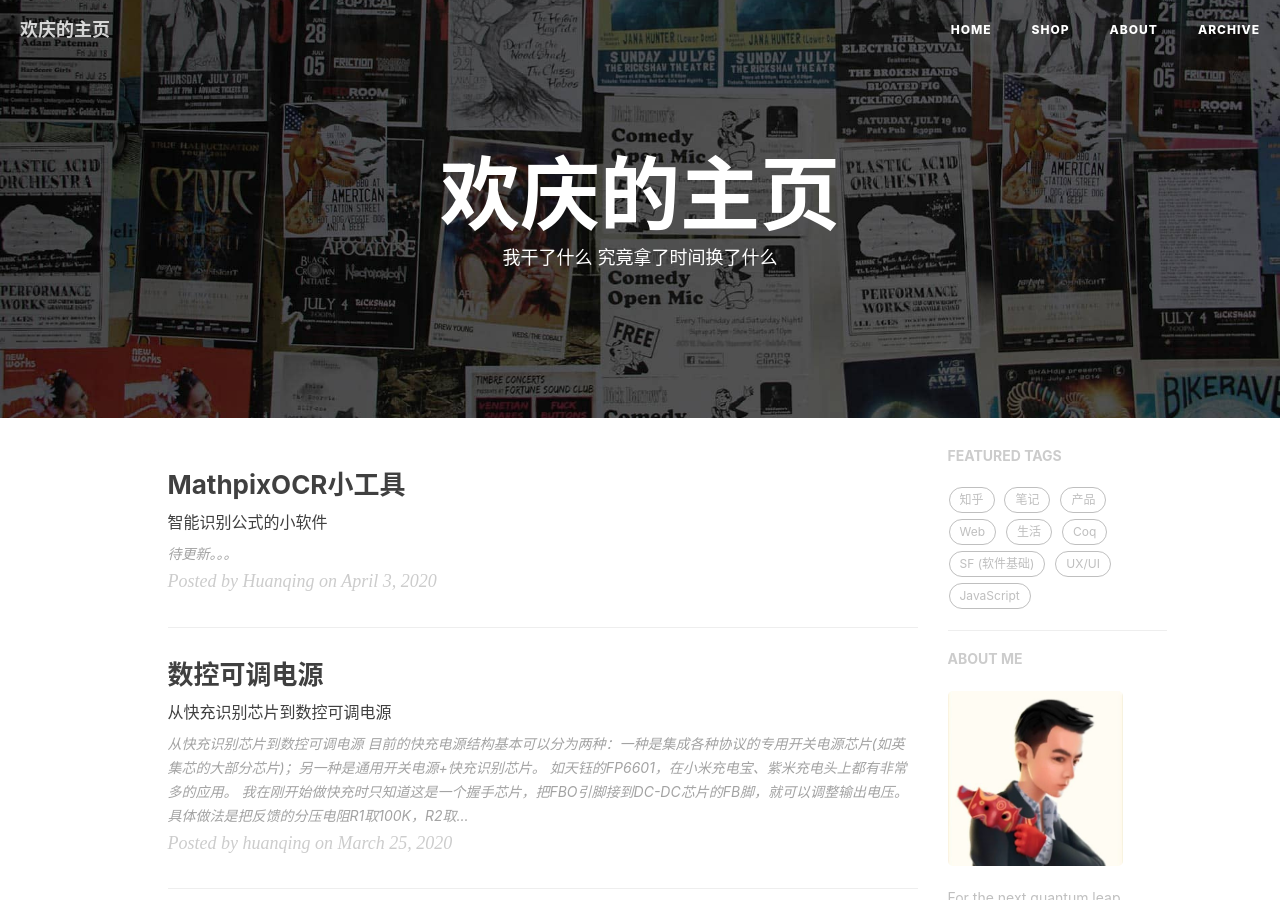
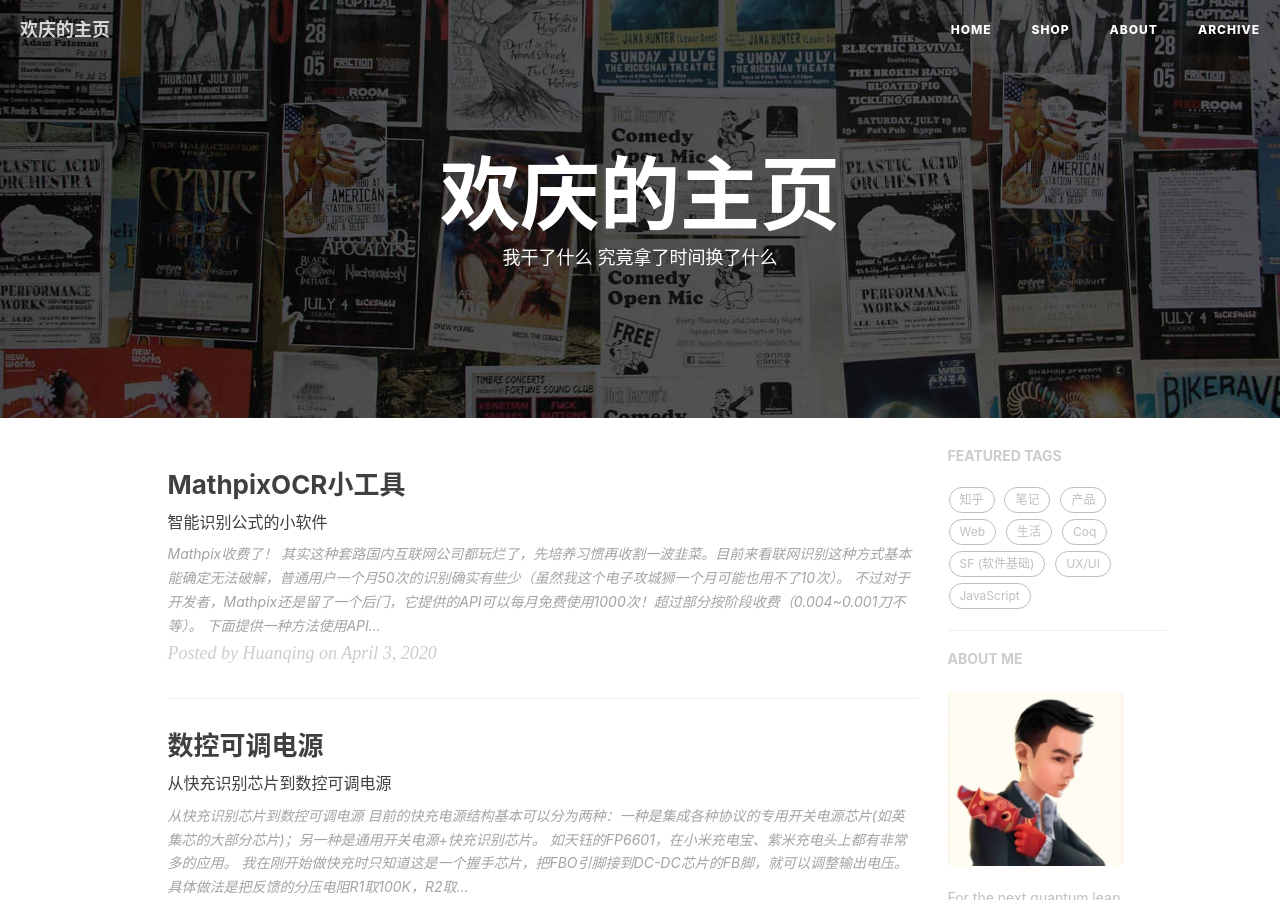
Before and after one commit to huanqingwu/huanqingwu.github.io, a Jekyll site: the page built from index.html, in a window 1280 px wide and 900 px high. Built offline with Jekyll 4.4.1, drawn with Linux system fonts in a browser that asks for light colours; nearby versions of some CDN libraries; the list of posts is cut into pages by our own code; comment, search, counter and statistics services are not loaded.

Commit message:
huanqing
更新博文

```diff
--- a/_posts/2020-04-03-MathpixOCR.md
+++ b/_posts/2020-04-03-MathpixOCR.md
@@ -10,4 +10,29 @@
     - OCR
 ---
 
-### 待更新。。。
+### Mathpix收费了！
+
+其实这种套路国内互联网公司都玩烂了，先培养习惯再收割一波韭菜。目前来看联网识别这种方式基本能确定无法破解，普通用户一个月50次的识别确实有些少（虽然我这个电子攻城狮一个月可能也用不了10次）。
+
+不过对于开发者，Mathpix还是留了一个后门，它提供的API可以每月免费使用1000次！超过部分按阶段收费（0.004~0.001刀不等）。
+
+### 下面提供一种方法使用API将公式转换成Markdown文本并插入Word
+
+##### 需要工具：
+
+1. 开发者账号，注册地址：[https://dashboard.mathpix.com](https://dashboard.mathpix.com)
+2. 信用卡一张
+3. **[Visual Studio](https://visualstudio.microsoft.com/zh-hans/downloads/)**
+
+##### 教程：
+
+1. 登陆开发者账号，填写信用卡信息，激活后会显示app_id和app_key
+2. 下载天若OCR项目源码，链接：[https://github.com/huanqingwu/MathpixOCR](https://github.com/huanqingwu/MathpixOCR)
+3. 双击下载的源码里的 **TrOCR.sln** 打开项目，搜索 **app_id** ，将 **app_id** 和 **app_key** 替换成你自己的。
+4. 点击 **生成 → 生成解决方案** ，快捷键 `Ctrl`+`Shift`+`B`
+
+
+
+##### 使用方法：
+
+![](https://onedrive.gimhoy.com/sharepoint/aHR0cHM6Ly9lZHVpbmhrLW15LnNoYXJlcG9pbnQuY29tLzppOi9nL3BlcnNvbmFsL2h1YW5xaW5nX2VkdWluaGtfb25taWNyb3NvZnRfY29tL0VYTkhrSm92R1ZWTnZhaV9TTTlDaWE4QmNubDNiUVd2YmNVN1F0d1EybTE5Nnc/ZT1RVTFFVDE=.gif)
```
Also changed, not shown: img/post-bg-mathpix.jpg (added).
